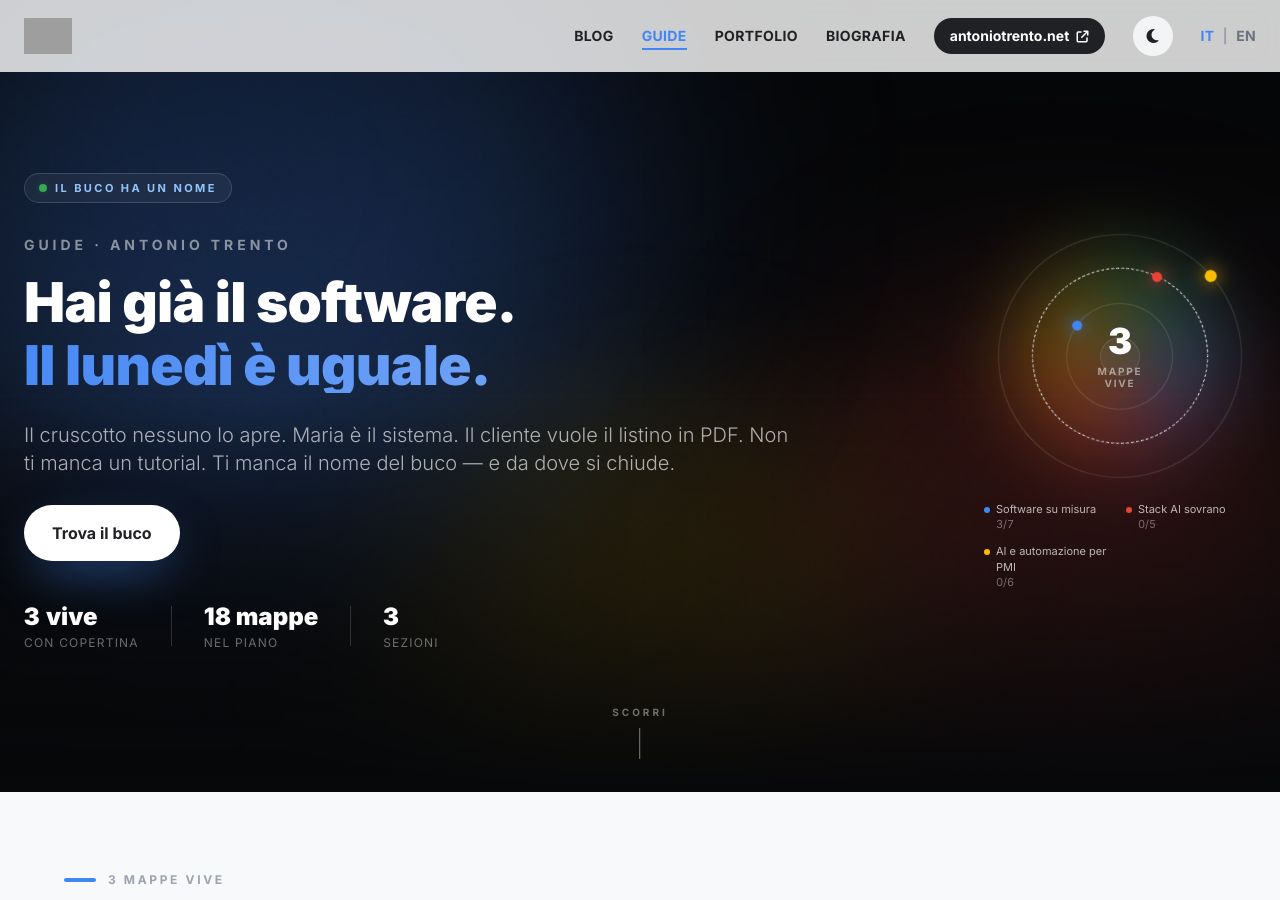
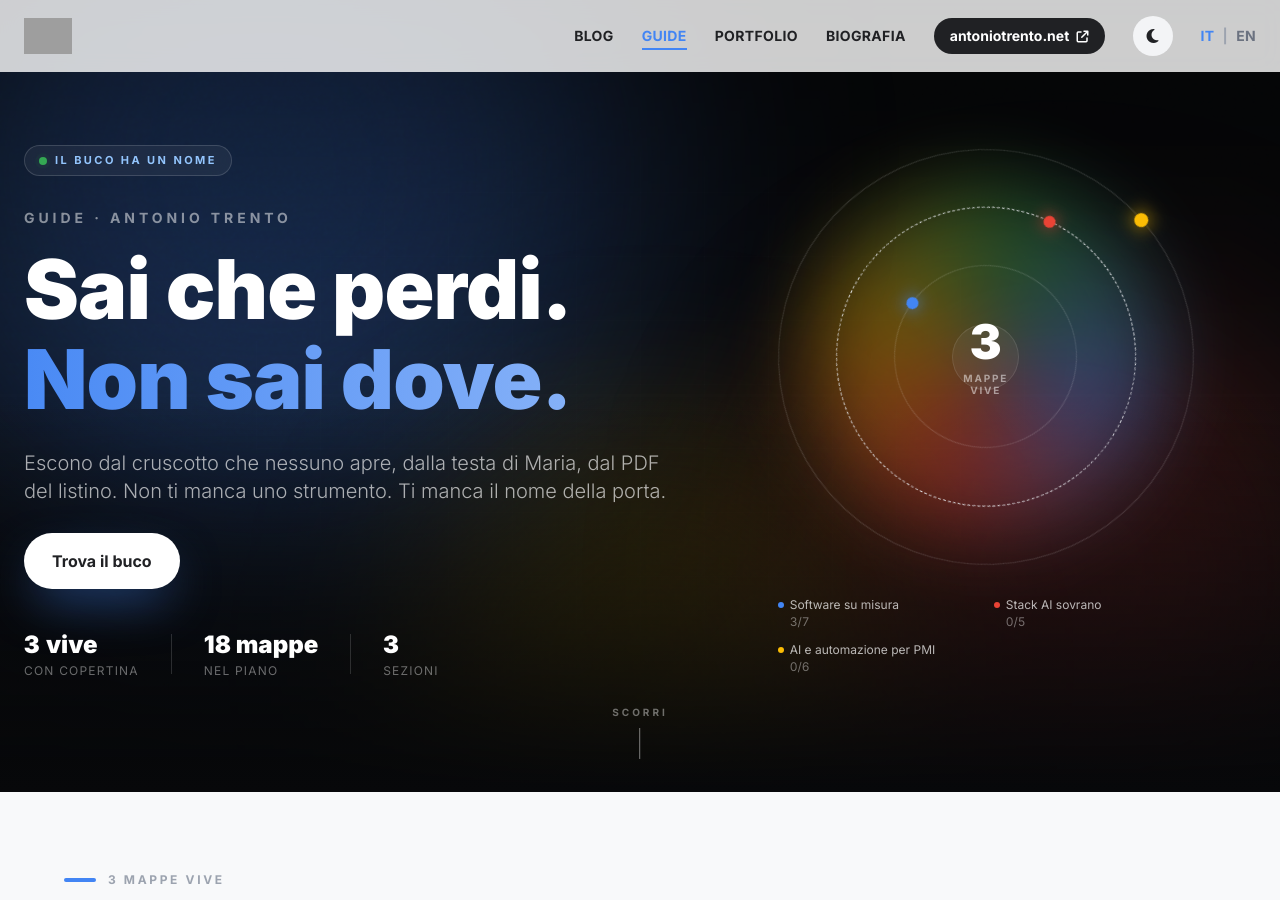
Before and after one commit to antoniotrento-net/blog.antoniotrento.net, a Jekyll site: the page built from it/guide.html, in a window 1280 px wide and 900 px high. Built offline with Jekyll 4.4.1, drawn with Linux system fonts in a browser that asks for light colours; nearby versions of some CDN libraries; grey boxes are pictures that could not be loaded.

Commit message:
Rewrite the Guide hero line and restore a larger orbit beside it.
The new heading is short enough to stay one line, so the right visual can take real space again.

Co-authored-by: Cursor <cursoragent@cursor.com>

```diff
--- a/_layouts/guides.html
+++ b/_layouts/guides.html
@@ -54,7 +54,7 @@ layout: default
     <div class="absolute inset-0 bg-gradient-to-b from-black/40 via-transparent to-[#07080a]"></div>
   </div>
 
-  <div class="relative z-10 w-full max-w-[90rem] mx-auto px-6 pt-32 pb-16 lg:pt-28 lg:pb-20 grid lg:grid-cols-[minmax(0,1.85fr)_minmax(15rem,0.55fr)] gap-10 lg:gap-6 items-center flex-1">
+  <div class="relative z-10 w-full max-w-[90rem] mx-auto px-6 pt-32 pb-16 lg:pt-28 lg:pb-20 grid lg:grid-cols-[minmax(0,1.22fr)_minmax(22rem,1fr)] gap-10 lg:gap-8 items-center flex-1">
     <div class="relative z-20 min-w-0 reveal active">
       <div class="inline-flex items-center gap-2 px-3.5 py-1.5 rounded-full border border-white/15 bg-white/5 backdrop-blur-md text-[11px] font-bold uppercase tracking-[0.22em] text-blue-300 mb-8">
         <span class="relative flex h-2 w-2">
@@ -66,10 +66,10 @@ layout: default
 
       <p class="text-sm font-bold uppercase tracking-[0.28em] text-white/50 mb-5">{{ kicker }}</p>
 
-      <h1 class="font-black tracking-[-0.045em] leading-[0.95] mb-7">
-        <span class="block text-5xl sm:text-6xl md:text-7xl lg:text-[clamp(2.6rem,3.6vw+0.55rem,4.85rem)] text-white lg:whitespace-nowrap">{{ h1 }}</span>
+      <h1 class="font-black tracking-[-0.05em] leading-[0.92] mb-7">
+        <span class="block text-5xl sm:text-6xl md:text-7xl lg:text-[4.55rem] xl:text-[5.15rem] text-white lg:whitespace-nowrap">{{ h1 }}</span>
         {%- if h2 -%}
-        <span class="block mt-2 text-5xl sm:text-6xl md:text-7xl lg:text-[clamp(2.6rem,3.6vw+0.55rem,4.85rem)] text-transparent bg-clip-text bg-gradient-to-r from-brand-blue via-[#8ab4f8] to-brand-yellow hero-shimmer lg:whitespace-nowrap">{{ h2 }}</span>
+        <span class="block mt-2 text-5xl sm:text-6xl md:text-7xl lg:text-[4.55rem] xl:text-[5.15rem] text-transparent bg-clip-text bg-gradient-to-r from-brand-blue via-[#8ab4f8] to-brand-yellow hero-shimmer lg:whitespace-nowrap">{{ h2 }}</span>
         {%- endif -%}
       </h1>
 
@@ -104,26 +104,26 @@ layout: default
     </div>
 
     <!-- Orbits are decorative. The number and legend count real live/stub pillars. -->
-    <div class="relative hidden lg:flex flex-col items-stretch justify-center w-full max-w-[17rem] ml-auto reveal delay-200 select-none" aria-hidden="true">
-      <div class="relative w-[15.25rem] mx-auto aspect-square">
+    <div class="relative hidden lg:flex flex-col items-center justify-center w-full min-h-[520px] lg:min-h-[560px] reveal delay-200 select-none" aria-hidden="true">
+      <div class="relative w-full max-w-[26rem] mx-auto aspect-square">
         <div class="absolute inset-[8%] rounded-full hero-aurora opacity-40 blur-2xl"></div>
 
         <div class="absolute inset-0 rounded-full border border-white/15 guide-orbit">
-          <span class="absolute left-1/2 top-0 -translate-x-1/2 -translate-y-1/2 w-3 h-3 rounded-full bg-brand-yellow shadow-[0_0_18px_#FBBC04]"></span>
+          <span class="absolute left-1/2 top-0 -translate-x-1/2 -translate-y-1/2 w-3.5 h-3.5 rounded-full bg-brand-yellow shadow-[0_0_18px_#FBBC04]"></span>
         </div>
         <div class="absolute inset-[14%] rounded-full border border-dashed border-white/12 guide-orbit-rev">
-          <span class="absolute right-0 top-1/2 translate-x-1/2 -translate-y-1/2 w-2.5 h-2.5 rounded-full bg-brand-red shadow-[0_0_16px_#EA4335]"></span>
+          <span class="absolute right-0 top-1/2 translate-x-1/2 -translate-y-1/2 w-3 h-3 rounded-full bg-brand-red shadow-[0_0_16px_#EA4335]"></span>
         </div>
         <div class="absolute inset-[28%] rounded-full border border-white/15 guide-orbit-slow">
-          <span class="absolute left-0 top-1/2 -translate-x-1/2 -translate-y-1/2 w-2.5 h-2.5 rounded-full bg-brand-blue shadow-[0_0_16px_#4285F4]"></span>
+          <span class="absolute left-0 top-1/2 -translate-x-1/2 -translate-y-1/2 w-3 h-3 rounded-full bg-brand-blue shadow-[0_0_16px_#4285F4]"></span>
         </div>
         <div class="absolute inset-[42%] rounded-full bg-white/5 border border-white/10 backdrop-blur-md flex flex-col items-center justify-center text-center px-3">
-          <span class="text-4xl font-black tabular-nums leading-none">{{ n_guides }}</span>
+          <span class="text-5xl font-black tabular-nums leading-none">{{ n_guides }}</span>
           <span class="mt-1.5 text-[10px] font-bold uppercase tracking-[0.18em] text-white/50 leading-tight">{{ core_kicker }}</span>
         </div>
       </div>
 
-      <ul class="mt-6 grid grid-cols-2 gap-x-3 gap-y-3 text-[11px] leading-snug text-white/70">
+      <ul class="mt-8 w-full max-w-[26rem] grid grid-cols-2 gap-x-4 gap-y-3 text-xs leading-snug text-white/70">
         {%- assign section_dots = "bg-brand-blue,bg-brand-red,bg-brand-yellow,bg-brand-green" | split: "," -%}
         {%- for section in site.data.sections -%}
           {%- if lang == 'it' -%}{%- assign sinfo = section.it -%}{%- else -%}{%- assign sinfo = section.en -%}{%- endif -%}
--- a/en/guides.html
+++ b/en/guides.html
@@ -3,7 +3,7 @@ layout: guides
 lang: en
 permalink: /en/guides/
 title: "Guides — Antonio Trento"
-heading: "You already have the software. Monday is the same."
-description: "Nobody opens the dashboard. One person is the system. The customer wants the price list as a PDF. You don't need a tutorial. You need the name of the leak — and where you close it."
+heading: "It's leaking. You don't know where."
+description: "Out the dashboard nobody opens, out of Maria's head, out the PDF price list. You don't need another tool. You need the name of the door."
 alt_url: /it/guide/
 ---
--- a/it/guide.html
+++ b/it/guide.html
@@ -3,7 +3,7 @@ layout: guides
 lang: it
 permalink: /it/guide/
 title: "Guide — Antonio Trento"
-heading: "Hai già il software. Il lunedì è uguale."
-description: "Il cruscotto nessuno lo apre. Maria è il sistema. Il cliente vuole il listino in PDF. Non ti manca un tutorial. Ti manca il nome del buco — e da dove si chiude."
+heading: "Sai che perdi. Non sai dove."
+description: "Escono dal cruscotto che nessuno apre, dalla testa di Maria, dal PDF del listino. Non ti manca uno strumento. Ti manca il nome della porta."
 alt_url: /en/guides/
 ---
```
